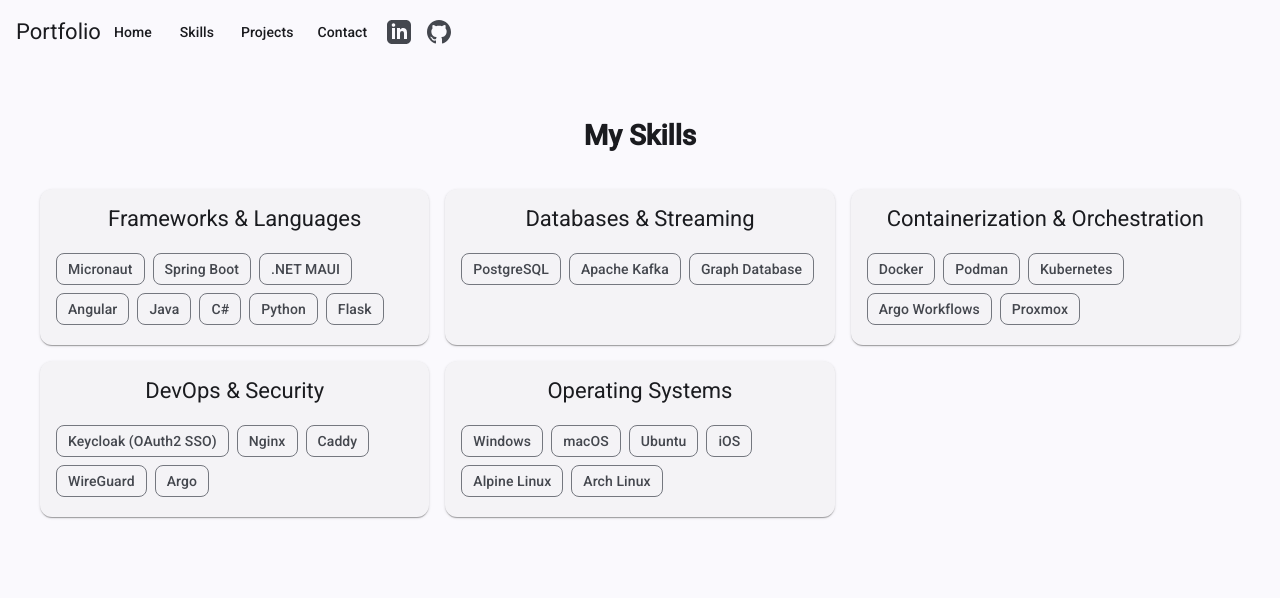
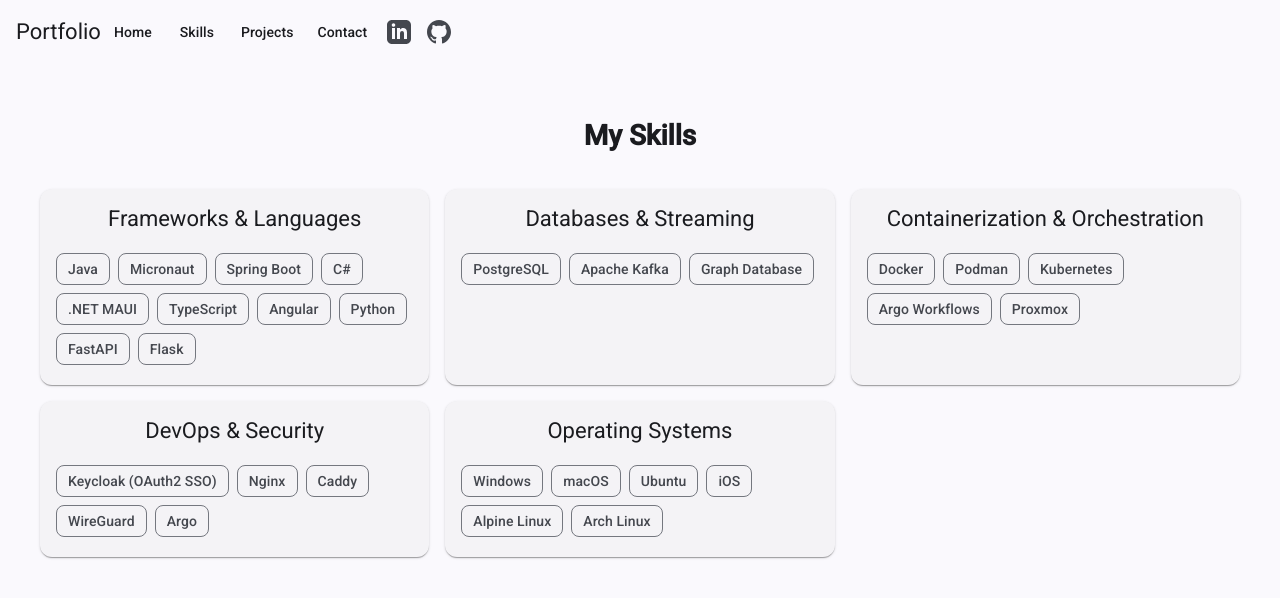
Before and after one commit to jack-turk-5/portfolio-app, an Angular app: page /skills in a window 1280 px wide. Shown: the top 598 px of the page. Built offline with nearby package versions, Linux system fonts and the light colour scheme.

Commit message:
add more tech and skills

```diff
--- a/src/app/projects/projects.service.ts
+++ b/src/app/projects/projects.service.ts
@@ -15,7 +15,7 @@
     {
       title: 'WireGuard Pro',
       description: 'Engineered a fully rootless WireGuard VPN-In-A-Container using Podman Quadlets and BoringTun, eliminating the need for kernel modules and minimizing attack surface while cutting setup time by 75% and simplifying administration. Built a custom Systemd socket-activation-based network stack to forward encrypted traffic to the internet while isolating the host LAN, improving throughput by 40% and achieving near-native user-space performance.',
-      technologies: ['Podman', 'BoringTun', 'Systemd', 'WireGuard', 'Rust'],
+      technologies: ['Podman', 'BoringTun', 'Systemd', 'WireGuard', 'Rust', 'FastAPI', 'Angular'],
       sourceUrl: `${AppConstants.GITHUB_URL}/wireguard-pro`
     },
     {
--- a/src/app/skills/skills.service.ts
+++ b/src/app/skills/skills.service.ts
@@ -7,13 +7,15 @@
 export class SkillsService {
   private readonly skills: Skill[] = [
     // Frameworks & Languages
+    { name: 'Java', category: 'Frameworks & Languages' },
     { name: 'Micronaut', category: 'Frameworks & Languages' },
     { name: 'Spring Boot', category: 'Frameworks & Languages' },
+    { name: 'C#', category: 'Frameworks & Languages' },
     { name: '.NET MAUI', category: 'Frameworks & Languages' },
+    { name: 'TypeScript', category: 'Frameworks & Languages' },
     { name: 'Angular', category: 'Frameworks & Languages' },
-    { name: 'Java', category: 'Frameworks & Languages' },
-    { name: 'C#', category: 'Frameworks & Languages' },
     { name: 'Python', category: 'Frameworks & Languages' },
+    { name: 'FastAPI', category: 'Frameworks & Languages' },
     { name: 'Flask', category: 'Frameworks & Languages' },
 
     // Databases & Streaming
```
